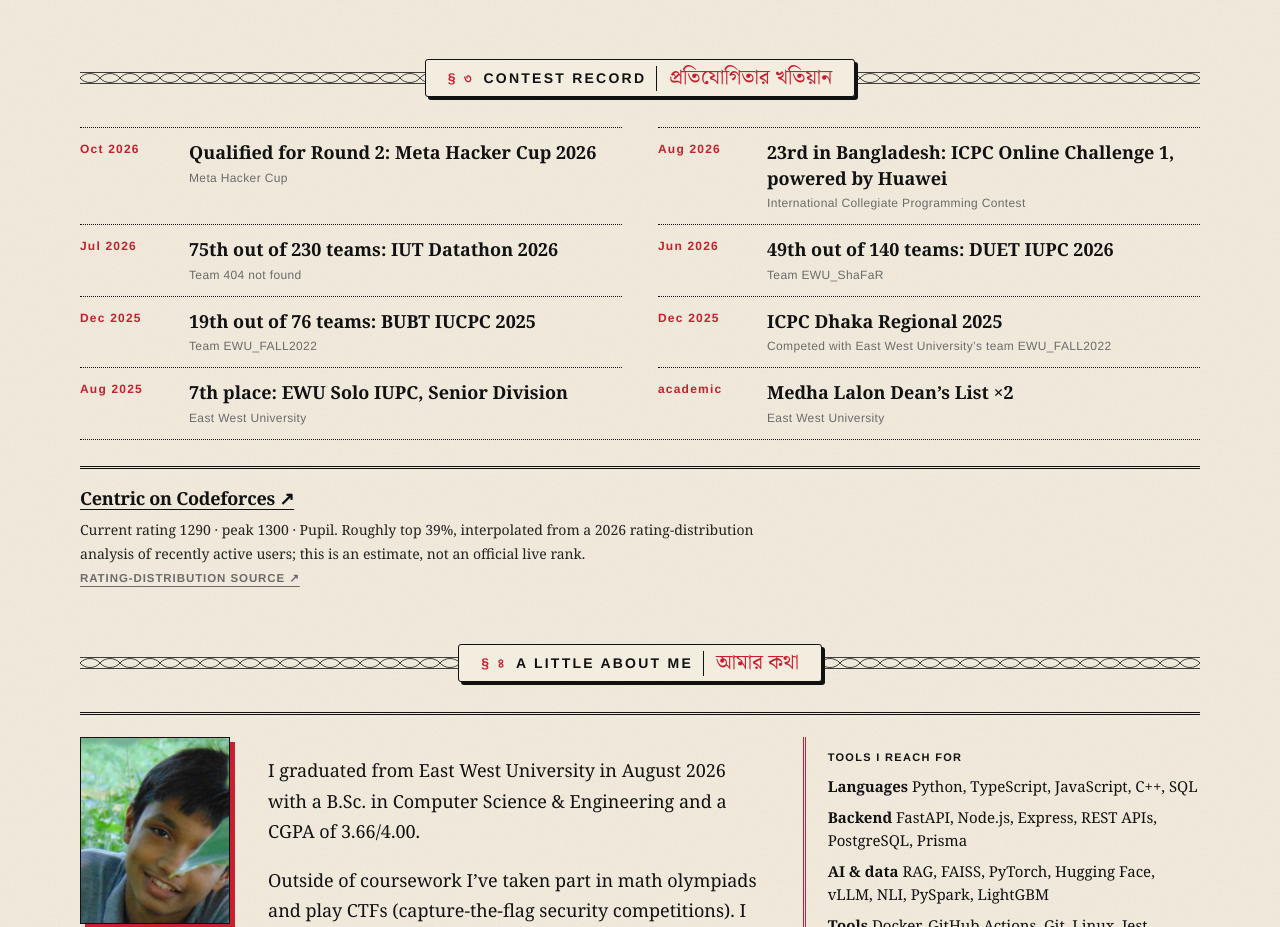
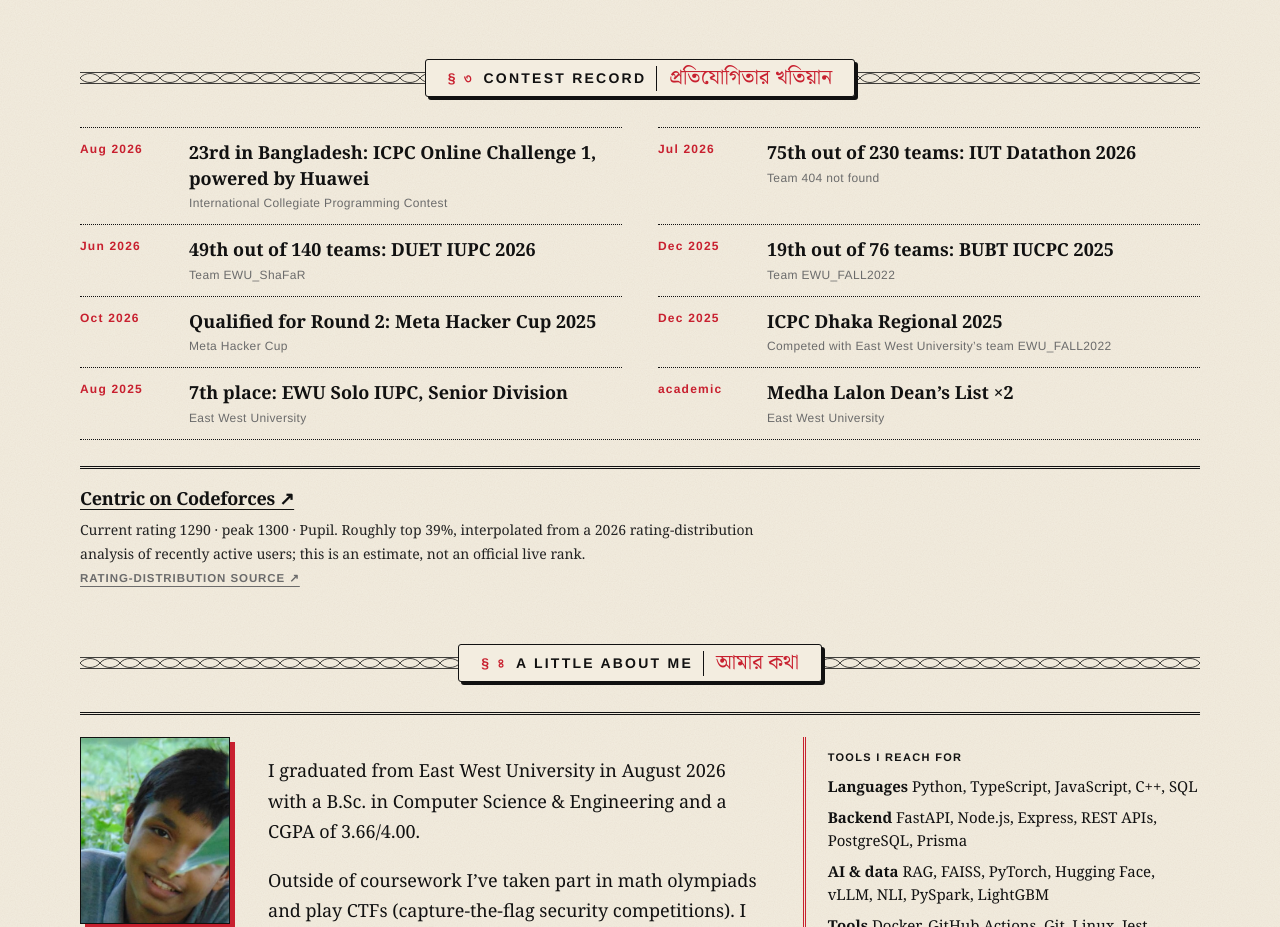
Before and after one commit to infi9itea/infi9itea.github.io, a plain HTML site: page index.html in a window 1280 px wide. Shown: the part 3680-4607 px from the top of the page. Drawn offline with Linux system fonts and the light colour scheme; a web font is replaced by a local one.

Commit message:
add file

```diff
--- a/index.html
+++ b/index.html
@@ -201,11 +201,11 @@
           <h2>Contest record <span lang="bn">প্রতিযোগিতার খতিয়ান</span></h2>
         </div>
         <div class="record-list">
-          <div class="record-row"><time datetime="2026-10">Oct 2026</time><div><strong>Qualified for Round 2: Meta Hacker Cup 2026</strong><span>Meta Hacker Cup</span></div></div>
           <div class="record-row"><time datetime="2026-08">Aug 2026</time><div><strong>23rd in Bangladesh: ICPC Online Challenge 1, powered by Huawei</strong><span>International Collegiate Programming Contest</span></div></div>
           <div class="record-row"><time datetime="2026-07">Jul 2026</time><div><strong>75th out of 230 teams: IUT Datathon 2026</strong><span>Team 404 not found</span></div></div>
           <div class="record-row"><time datetime="2026-06">Jun 2026</time><div><strong>49th out of 140 teams: DUET IUPC 2026</strong><span>Team EWU_ShaFaR</span></div></div>
           <div class="record-row"><time datetime="2025-12">Dec 2025</time><div><strong>19th out of 76 teams: BUBT IUCPC 2025</strong><span>Team EWU_FALL2022</span></div></div>
+          <div class="record-row"><time datetime="2025-10">Oct 2026</time><div><strong>Qualified for Round 2: Meta Hacker Cup 2025</strong><span>Meta Hacker Cup</span></div></div>
           <div class="record-row"><time datetime="2025-12">Dec 2025</time><div><strong>ICPC Dhaka Regional 2025</strong><span>Competed with East West University’s team EWU_FALL2022</span></div></div>
           <div class="record-row"><time datetime="2025-08">Aug 2025</time><div><strong>7th place: EWU Solo IUPC, Senior Division</strong><span>East West University</span></div></div>
           <div class="record-row"><time>academic</time><div><strong>Medha Lalon Dean’s List ×2</strong><span>East West University</span></div></div>
```
